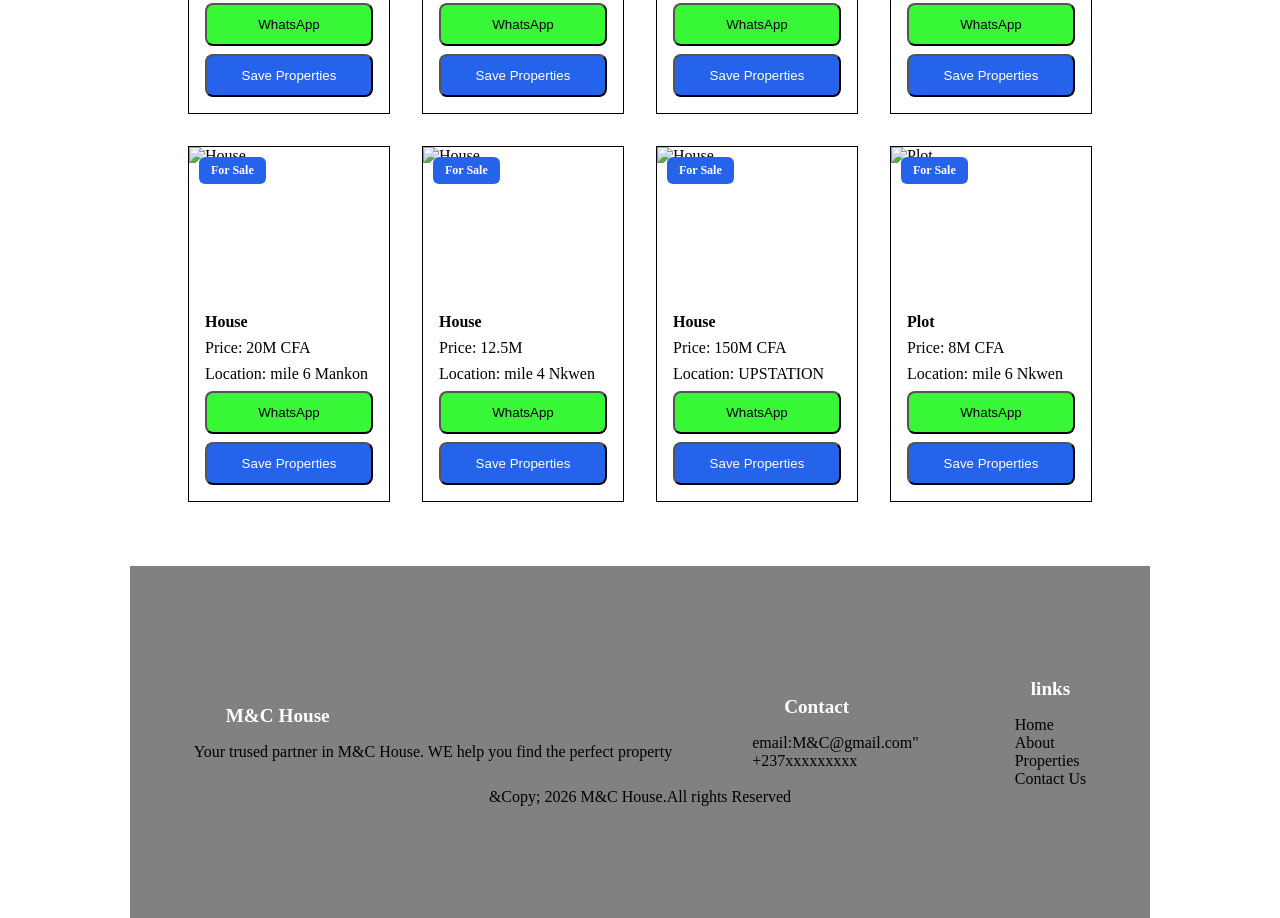
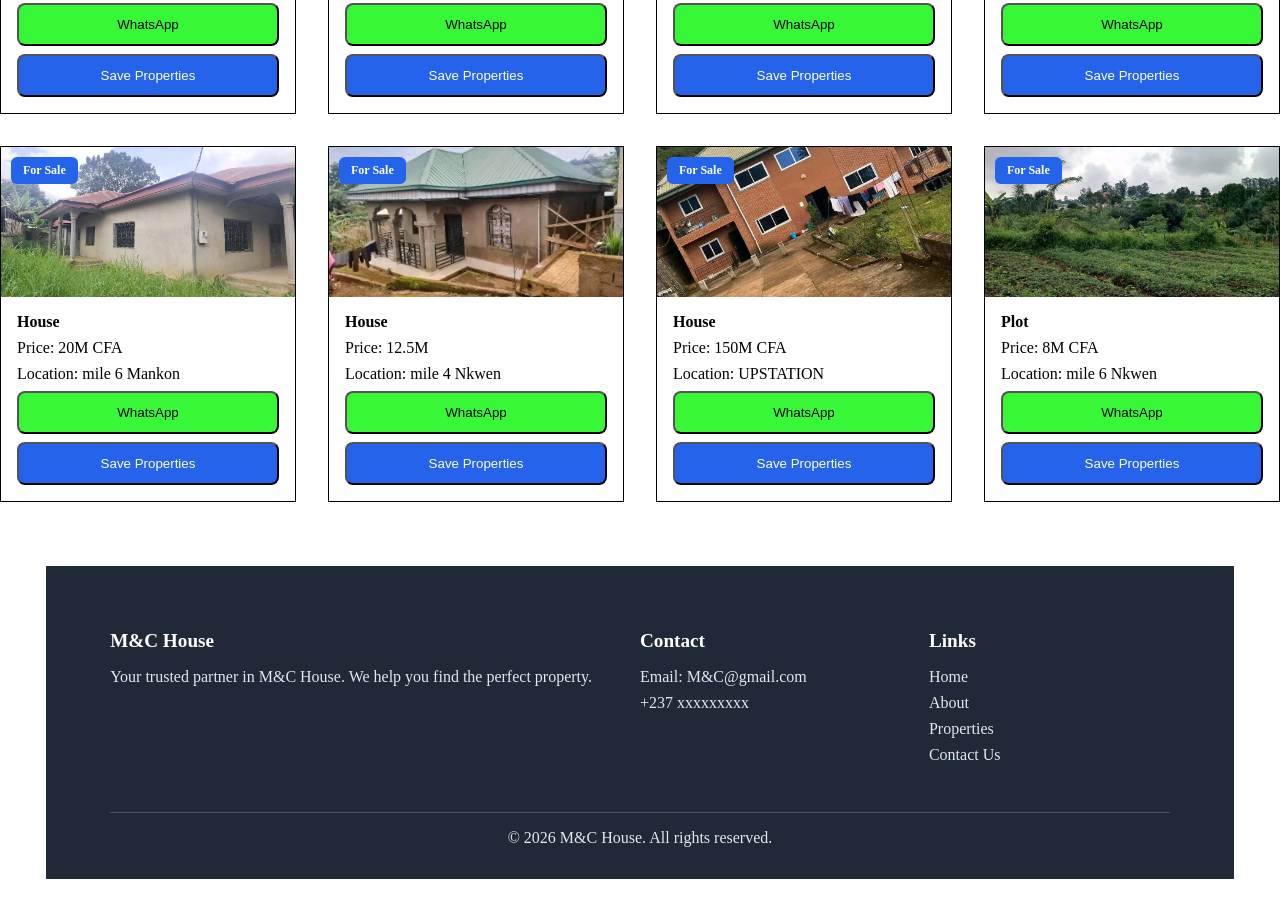
Before and after one commit to mariekernyuy71-dotcom/web-based-housing-website, a plain HTML site: page pages/properties.html in a window 1280 px wide. Shown: the part 836-1754 px from the top of the page. After the commit the page ends 1715 px from the top, so only its background shows below. Drawn offline with Linux system fonts and the light colour scheme.

Commit message:
Fix broken image links

```diff
--- a/script/index.js
+++ b/script/index.js
@@ -16,34 +16,33 @@ const headerHTML = `
             <a href="../pages/register.html" class="btn-register">Register</a>
             </div>
     </header>`;
-
 const footerHTML = `
 <footer class="footer">
-
-    <div class=footers>
-    <div class=sub-footer>
+  <div class="footers">
+    <div class="sub-footer">
       <h4>M&C House</h4>
-    <p>Your trused partner in M&C House. WE help you find the perfect property</p>
+      <p>Your trusted partner in M&C House. We help you find the perfect property.</p>
     </div>
 
-    <div class=sub-footer>
+    <div class="sub-footer">
       <h4>Contact</h4>
-   <p> email:M&C@gmail.com"</p>
-    <p>+237xxxxxxxxx</p>
+      <p>Email: M&C@gmail.com</p>
+      <p>+237 xxxxxxxxx</p>
     </div>
 
-     <div sub-footer>
-    <h4>links</h4>
+    <div class="sub-footer">
+      <h4>Links</h4>
+      <ul>
         <li><a href="index.html">Home</a></li>
         <li><a href="about.html">About</a></li>
         <li><a href="properties.html">Properties</a></li>
         <li><a href="contact.html">Contact Us</a></li>
+      </ul>
+    </div>
   </div>
 
-    </div>
-
-    <div class=main-footer>
-     <p> &Copy; 2026 M&C House.All rights Reserved</p>
+  <div class="main-footer">
+    <p>&copy; 2026 M&C House. All rights reserved.</p>
   </div>
 </footer>`;
 
--- a/script/properties-data.js
+++ b/script/properties-data.js
@@ -17,7 +17,7 @@ const propertyData = [
     priceLabel: "45k CFA",
     location: "Location: mile 2 Nkwen",
     status: "For Sale",
-    image: "../assets/unsplash_xaqsFfoEq3o.png"
+    image: "../assets/images/image-two.jpeg"
   },
   {
     id: 3,
@@ -27,7 +27,7 @@ const propertyData = [
     priceLabel: "50k CFA",
     location: "Location: mile 2 Nkwen",
     status: "For Sale",
-    image: "../assets/Frame 7164.png"
+    image: "../assets/images/image-three.jpg"
   },
   {
     id: 4,
@@ -37,7 +37,7 @@ const propertyData = [
     priceLabel: "70k CFA",
     location: "Location: Ntarikon",
     status: "For Sale",
-    image: "../assets/Frame 7167.png"
+    image: "../assets/images/image-four.jpg"
   },
   {
     id: 5,
@@ -47,7 +47,7 @@ const propertyData = [
     priceLabel: "20M CFA",
     location: "Location: mile 6 Mankon",
     status: "For Sale",
-    image: "../assets/unsplash_ZzYtM3-zHUc.png"
+    image: "../assets/images/image-five.jpg"
   },
   {
     id: 6,
@@ -57,7 +57,7 @@ const propertyData = [
     priceLabel: "12.5M",
     location: "Location: mile 4 Nkwen",
     status: "For Sale",
-    image: "../assets/unsplash_PG8NyM_Mcts.png"
+    image: "../assets/images/image-six.jpg"
   },
   {
     id: 7,
@@ -67,7 +67,7 @@ const propertyData = [
     priceLabel: "150M CFA",
     location: "Location: UPSTATION",
     status: "For Sale",
-    image: "../assets/Rectangle.png"
+    image: "../assets/images/image-seven.jpg"
   },
   {
     id: 8,
@@ -77,6 +77,6 @@ const propertyData = [
     priceLabel: "8M CFA",
     location: "Location: mile 6 Nkwen",
     status: "For Sale",
-    image: "../assets/unsplash_DyFjxmHt3Es.png"
+    image: "../assets/images/image-eight.jpg"
   }
 ];
--- a/style/style.css
+++ b/style/style.css
@@ -103,14 +103,6 @@ body {
 .sub-property p{
     padding-left: 9rem;
 }
-/* .property-section{
-    display: flex;
-    flex-wrap: wrap
-    justify-content : center;
-    padding-top: 0.25rem;
-    gap: 11px;
-
-} */
 
 
 .property-section button{
@@ -121,15 +113,7 @@ body {
 .property-section button:hover{
     background-color: blue;
 }
-/* .sub-property-section{
-    display: flex;
-    flex-wrap: wrap;
-    gap:2rem;
-    padding-top: 2rem;
-    justify-content: center;
-    margin: 10rem;
-    margin: 0 auto;
-} */
+
 
 .price-box {
   display: flex;
@@ -268,42 +252,61 @@ body {
     padding-bottom: 0.5rem;
 }
 
+.footer {
+  display: flex;
+  flex-direction: column;
+  align-items: center;
+  background-color: #1f2937;
+  color: #e5e7eb;
+  padding: 4rem 4rem 1.5rem;
+  width: 100%;
+  box-sizing: border-box;
+}
 
+.footers {
+  display: grid;
+  grid-template-columns: 2fr 1fr 1fr;
+  align-items: start;
+  gap: 3rem;
+  width: 100%;
+  max-width: 1100px;
+}
 
-.footer{
-    display: flex;
-    flex-direction: column;
-    justify-content: space-between;
+.footer h4 {
+  color: white;
+  font-size: larger;
+  margin: 0 0 1rem;
+}
 
-    align-items: center;
-    background-color: rgba(0, 0, 0, 0.493);
+.footer p {
+  margin: 0 0 0.5rem;
+}
 
-    padding: 7rem 4rem;
+.footer ul {
+  list-style: none;
+  padding: 0;
+  margin: 0;
+}
 
+.footer li {
+  margin-bottom: 0.5rem;
 }
-.footers{
-    display: flex;
-    align-items: center;
-    justify-content: space-between;
-    gap: 5rem;
+
+.footer a {
+  color: #e5e7eb;
+  text-decoration: none;
 }
-.footer h4{
-    color: white;
-    font-size: larger;
-    padding-bottom:1rem;
-     padding-left: 2rem;
+
+.footer a:hover {
+  color: white;
+  text-decoration: underline;
 }
-.footers li{
-    list-style: none;
+
+.main-footer {
+  width: 100%;
+  max-width: 1100px;
+  text-align: center;
+  margin-top: 2.5rem;
+  padding-top: 1rem;
+  border-top: 1px solid #4b5563;
 }
-.footers a{
-    text-decoration: none;
-    color: black;
-    padding-left:1rem ;
-
-}
-.price-btn.active {
-  background-color: #333;
-  color: #fff;
-  border-color: #333;
-}
```
Also changed, not shown: index.html (+2 -53 lines), 1 other file. Lines whose indentation alone changed are shown as unchanged.
